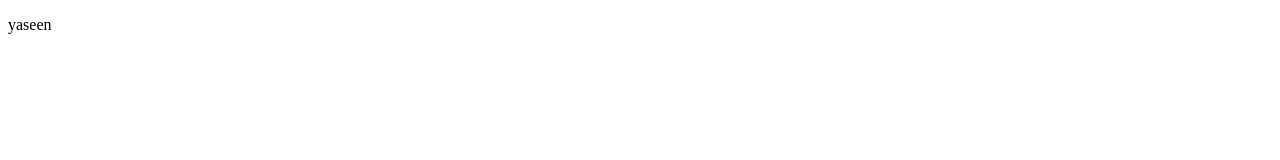
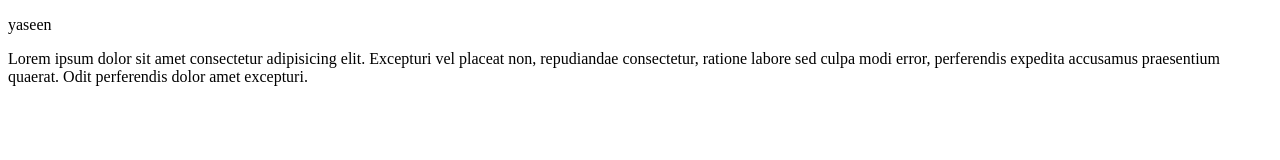
Before and after one commit to yaseenulislam/test-one, a plain HTML site: page index.html in a window 1280 px wide. Drawn offline with Linux system fonts and the light colour scheme.

Commit message:
test-one

```diff
--- a/index.html
+++ b/index.html
@@ -8,6 +8,7 @@
 </head>
 <body>
 <p>yaseen</p>
+<p>Lorem ipsum dolor sit amet consectetur adipisicing elit. Excepturi vel placeat non, repudiandae consectetur, ratione labore sed culpa modi error, perferendis expedita accusamus praesentium quaerat. Odit perferendis dolor amet excepturi.</p>
 </body>
 
 
```
